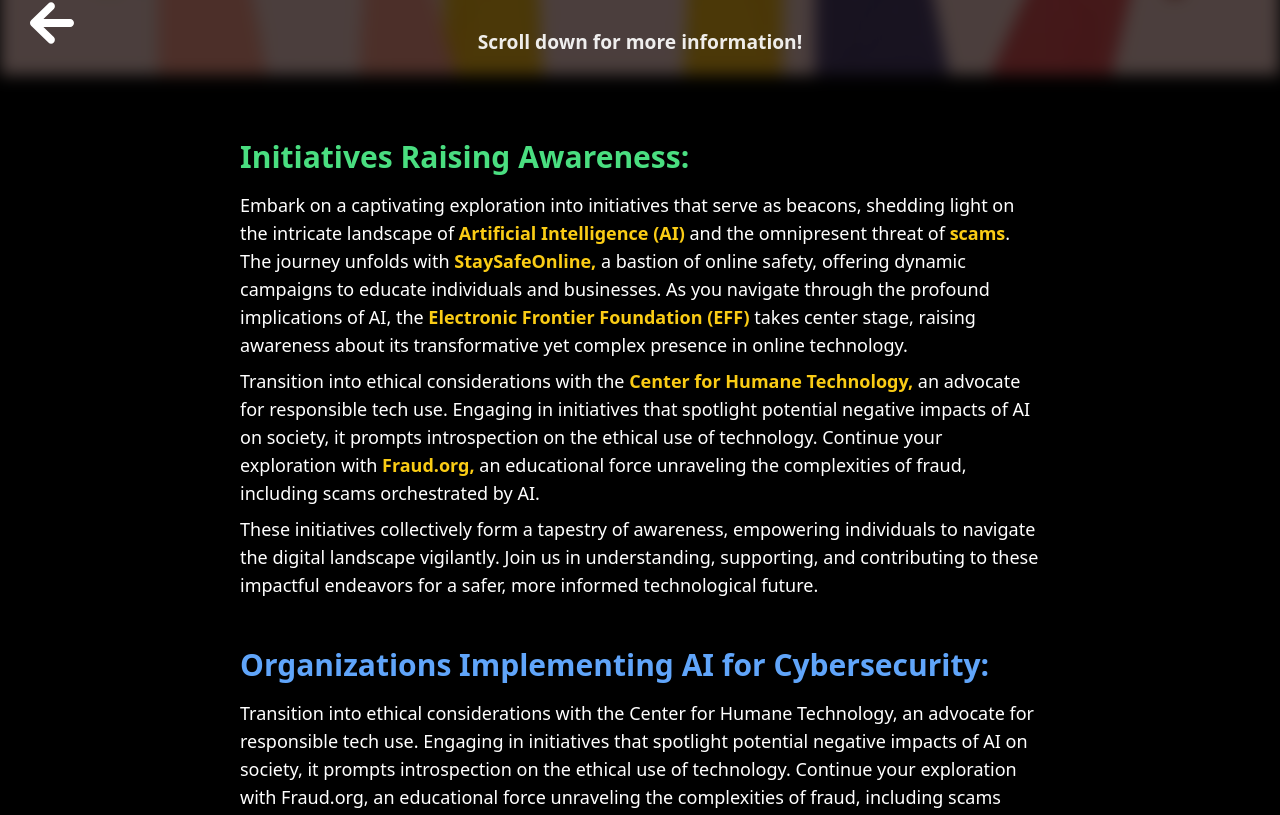
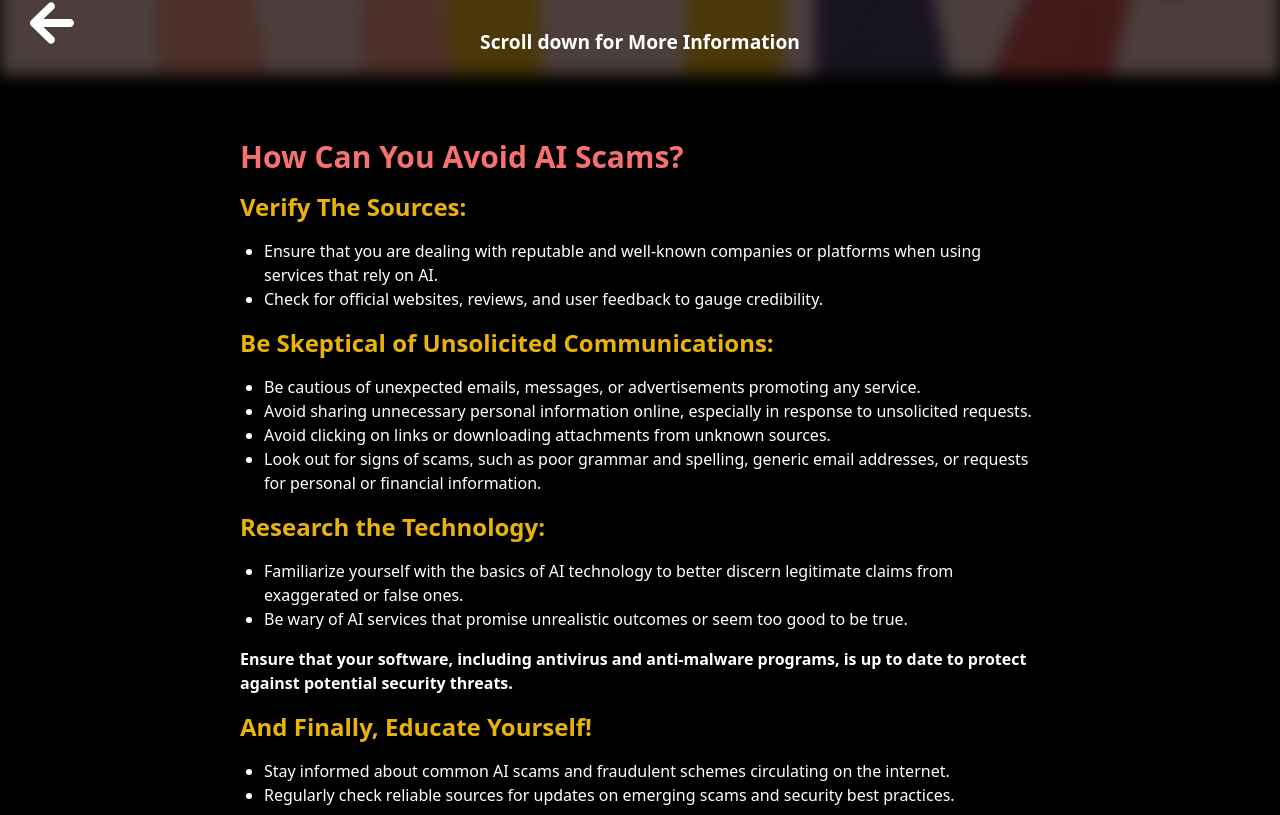
Before and after one commit to Rocky43007/sbu-101-website, a Next.js app: page /get-involved in a window 1280 px wide. Shown: the part 725-1540 px from the top of the page. Built offline with nearby package versions, Linux system fonts and the light colour scheme.

Commit message:
Content update
Updated the content so it would make a bit more sense.

```diff
--- a/pages/background.tsx
+++ b/pages/background.tsx
@@ -1,3 +1,4 @@
+/* eslint-disable react/no-unescaped-entities */
 import Image from 'next/image';
 import { IoMdArrowRoundBack } from 'react-icons/io';
 import Header from '../components/Header';
@@ -19,7 +20,7 @@
           </h2>
         </main>
         <h3 className="text-[1.5vmax] font-bold z-10 bottom-0 py-[10px] w-full flex items-center justify-center text-center animate-pulse">
-          Scroll down for more information!
+          Scroll down for More Information
         </h3>
         <button onClick={() => window.location.replace(window.location.origin)}>
           <IoMdArrowRoundBack size={'5vmax'} color="white" className="z-10 absolute bottom-0 left-0 m-[20px] hover:opacity-50" />
@@ -62,10 +63,11 @@
           Why the Public Should Care
         </h2>
         <p className="text-base mb-4 ">
-          The target audience for this campaign is anyone who uses the internet today; children and the elderly are particularly susceptible to virtual scams these days. Because of how prevalent it is today, we need the public to be more educated about these topics and companies and the government to do more on their part to strengthen <strong className="text-green-500">cybersecurity measures</strong>, enact robust regulations, and invest in technologies that can effectively detect and mitigate evolving threats. This issue connect both on a local scale and global scale as new AI scams can compromise an entire companies data that can include people&apos;s addresses, bank info and more.
+          The target audience for this campaign is <strong className="text-blue-500">anyone who uses the internet</strong>; children and the elderly are particularly susceptible to virtual scams these days. Because of increasing <strong className="text-blue-500">dependency on the internet</strong> today, we need the public to be more educated about these topics, and companies and the government to do more on their part to strengthen <strong className="text-orange-500">cybersecurity measures, enact robust regulations</strong>, and invest in technologies <strong className="text-purple-500"> that can effectively detect and mitigate evolving threats</strong>. This issue is a <strong className="text-yellow-500">local and global scale issue</strong>, as new AI scams can compromise an entire company's data which can include people's addresses, bank info, and more.
         </p>
+
         <p className="text-base ">
-          Companies should prioritize the integration of AI-driven security solutions to stay ahead of <strong className="text-red-500">cybercriminal tactics</strong>, while government agencies play a pivotal role in crafting and enforcing legislation that addresses the ethical use of AI and imposes consequences for malicious activities. By fostering a collaborative effort between individuals, businesses, and governmental bodies, we can collectively create a safer online environment, increasing our defenses against virtual scams.
+          Companies should prioritize the <strong className="text-orange-500">integration of AI-driven security solutions</strong> to stay ahead of <strong className="text-purple-500">cybercriminal tactics</strong>, while government agencies play a pivotal role in crafting and enforcing legislation that addresses the <strong className="text-blue-500">ethical use of AI</strong> and imposes consequences for <strong className="text-red-500">malicious activities</strong>. By fostering a <strong className="text-yellow-500">collaborative effort</strong> between <strong className="text-green-500">individuals</strong>, <strong className="text-teal-500">businesses</strong>, and <strong className="text-teal-500">governmental bodies</strong>, we can collectively create a <strong className="text-blue-500">safer online environment</strong>, increasing our defenses against <strong className="text-purple-500">virtual scams</strong>.
         </p>
 
         <div className="flex items-center justify-center p-[50px]">
--- a/pages/get-involved.tsx
+++ b/pages/get-involved.tsx
@@ -1,3 +1,4 @@
+/* eslint-disable react/no-unescaped-entities */
 import Image from 'next/image';
 import { IoMdArrowRoundBack } from 'react-icons/io';
 import Header from '../components/Header';
@@ -18,30 +19,60 @@
         </h2>
       </main>
       <h3 className="text-[1.5vmax] font-bold z-10 bottom-0 py-[10px] w-full flex items-center justify-center text-center animate-pulse">
-        Scroll down for more information!
+        Scroll down for More Information
       </h3>
       <button onClick={() => window.location.replace(window.location.origin)}><IoMdArrowRoundBack size={'5vmax'} color="white" className="z-10 absolute bottom-0 left-0 m-[20px] hover:opacity-50" /></button>
     </div>
     <div className="max-w-5xl mx-auto p-8 mt-8 rounded-md shadow-md text-white">
       <main className="flex flex-col lg:items-start lg:justify-start items-center justify-center flex-1 px-20 text-start">
         <div className="section mb-12 text-white">
+          <h2 className="text-3xl font-bold text-red-400 mb-4">How Can You Avoid AI Scams?</h2>
+          <h2 className="text-2xl font-bold mb-4 text-yellow-500">Verify The Sources:</h2>
+          <ul className="list-disc pl-6 mb-4">
+            <li>Ensure that you are dealing with reputable and well-known companies or platforms when using services that rely on AI.</li>
+            <li>Check for official websites, reviews, and user feedback to gauge credibility.</li>
+          </ul>
+
+          <h2 className="text-2xl font-bold mb-4 text-yellow-500">Be Skeptical of Unsolicited Communications:</h2>
+          <ul className="list-disc pl-6 mb-4">
+            <li>Be cautious of unexpected emails, messages, or advertisements promoting any service.</li>
+            <li>Avoid sharing unnecessary personal information online, especially in response to unsolicited requests.</li>
+            <li>Avoid clicking on links or downloading attachments from unknown sources.</li>
+            <li>Look out for signs of scams, such as poor grammar and spelling, generic email addresses, or requests for personal or financial information.</li>
+          </ul>
+
+          <h2 className="text-2xl font-bold mb-4 text-yellow-500">Research the Technology:</h2>
+          <ul className="list-disc pl-6 mb-4">
+            <li>Familiarize yourself with the basics of AI technology to better discern legitimate claims from exaggerated or false ones.</li>
+            <li>Be wary of AI services that promise unrealistic outcomes or seem too good to be true.</li>
+          </ul>
+
+          <p className="mb-4">
+            <strong>Ensure that your software, including antivirus and anti-malware programs, is up to date to protect against potential security threats.</strong>
+          </p>
+
+          <h2 className="text-2xl font-bold mb-4 text-yellow-500">And Finally, Educate Yourself!</h2>
+          <ul className="list-disc pl-6 mb-4">
+            <li>Stay informed about common AI scams and fraudulent schemes circulating on the internet.</li>
+            <li>Regularly check reliable sources for updates on emerging scams and security best practices.</li>
+          </ul>
+        </div>
+
+        <div className="section mb-12 text-white">
           <h2 className="text-3xl font-bold text-green-400 mb-4">Initiatives Raising Awareness:</h2>
-          <p className="text-lg mb-2">
-            Embark on a captivating exploration into initiatives that serve as beacons, shedding light on the intricate landscape of <strong className="text-yellow-400">Artificial Intelligence (AI)</strong> and the omnipresent threat of <strong className="text-yellow-400">scams</strong>. The journey unfolds with <strong className="text-yellow-400">StaySafeOnline,</strong> a bastion of online safety, offering dynamic campaigns to educate individuals and businesses. As you navigate through the profound implications of AI, the <strong className="text-yellow-400">Electronic Frontier Foundation (EFF)</strong> takes center stage, raising awareness about its transformative yet complex presence in online technology.
+          <p className="text-lg mb-4">
+            We recommend looking into initiatives that serve as beacons for learning, shedding light on the complex landscape of Artificial Intelligence (AI) and the resulting scams that come about its development. You can start by researching through StaySafeOnline, a well-known source for online safety, offering dynamic campaigns to educate individuals and businesses. As you navigate through the profound implications of AI, the Electronic Frontier Foundation (EFF) takes center stage, raising awareness about its transformative yet complex presence in online technology.
 
           </p>
-          <p className="text-lg mb-2">
-            Transition into ethical considerations with the <strong className="text-yellow-400">Center for Humane Technology,</strong> an advocate for responsible tech use. Engaging in initiatives that spotlight potential negative impacts of AI on society, it prompts introspection on the ethical use of technology. Continue your exploration with <strong className="text-yellow-400">Fraud.org,</strong> an educational force unraveling the complexities of fraud, including scams orchestrated by AI.
-          </p>
           <p className="text-lg">
-            These initiatives collectively form a tapestry of awareness, empowering individuals to navigate the digital landscape vigilantly. Join us in understanding, supporting, and contributing to these impactful endeavors for a safer, more informed technological future.
+            These initiatives collectively can increase one's awareness about the many scams out there and what initiatives are doing to bring about change. This is a way to empower individuals to navigate the digital landscape without the risk of becoming a victim of these issues. Join us in understanding, supporting, and contributing to these impactful endeavors for a safer, more informed technological future.
           </p>
         </div>
 
         <div className="section mb-12">
           <h2 className="text-3xl font-bold text-blue-400 mb-4">Organizations Implementing AI for Cybersecurity:</h2>
           <p className="text-lg mb-2">
-            Transition into ethical considerations with the Center for Humane Technology, an advocate for responsible tech use. Engaging in initiatives that spotlight potential negative impacts of AI on society, it prompts introspection on the ethical use of technology. Continue your exploration with Fraud.org, an educational force unraveling the complexities of fraud, including scams orchestrated by AI.
+            To learn about ethical considerations concerning AI another helpful source to go to is the Center for Humane Technology, an advocate for responsible tech use. Engaging in initiatives that spotlight the potential negative impacts of AI on society, prompts introspection on the ethical use of technology. For specificities about what frauds there are we recommend Fraud.org, an educational force unraveling the complexities of fraud, including scams orchestrated by AI.
           </p>
           <ul className="list-disc list-inside">
             <li className="mb-2">
--- a/pages/process.tsx
+++ b/pages/process.tsx
@@ -19,7 +19,7 @@
           </h2>
         </main>
         <h3 className="text-[1.5vmax] font-bold z-10 bottom-0 py-[10px] w-full flex items-center justify-center text-center animate-pulse">
-          Scroll down for more information!
+          Scroll down for More Information
         </h3>
         <button onClick={() => window.location.replace(window.location.origin)}>
           <IoMdArrowRoundBack size={'5vmax'} color="white" className="z-10 absolute bottom-0 left-0 m-[20px] hover:opacity-50" />
@@ -31,7 +31,7 @@
             In the advocacy of this campaign, potential stumbling blocks and obstacles arise from the <strong className="text-yellow-400">untested nature of AI development</strong>. While some companies and initiatives acknowledge the dangers, many aspects of AI remain uncharted territory in terms of research and development. The <strong className="text-blue-400">ever-evolving landscape of cyber threats</strong> adds another layer of complexity, with cybercriminals constantly adapting to new technologies.
           </p>
           <p className="text-lg mb-4">
-            The uncharted nature of AI brings forth a myriad of challenges that demand attention. From ethical concerns surrounding data privacy to the potential misuse of AI in various domains, addressing these issues requires a collective and proactive effort. <strong className="text-red-400">Cybersecurity</strong>, a paramount aspect of AI advocacy, is a dynamic battlefield where defenders must stay ahead of malicious actors exploiting vulnerabilities.
+            The lack of knowledge about artificial intelligence brings forth multiple concerns about the <strong className="text-purple-400">future of technology and its relationship to humans</strong>. From ethical concerns surrounding data privacy to the potential misuse of AI in various domains, addressing these issues requires a <strong className="text-orange-400">collective and proactive effort</strong>. Cybersecurity, a prevalent aspect of AI advocacy, is crucial for the safety of those on the internet, as the systems that can potentially endanger us on the internet are <strong className='text-blue-400'>the same systems that can aid us</strong> in reducing the risk as well.
           </p>
           <p className="text-lg">
             Distinguishing genuine concerns from <strong className="text-red-400">AI fearmongering</strong> is crucial, as some news may not represent new evidence concerning the development of artificial intelligence. Navigating these complexities necessitates a comprehensive approach involving ongoing research, collaboration, and <strong className="text-green-400">public awareness</strong>. Through initiatives that shed light on the intricacies of AI and scams, we empower individuals to navigate the digital landscape vigilantly and contribute to a safer, more informed technological future.
--- a/pages/sources.tsx
+++ b/pages/sources.tsx
@@ -20,7 +20,7 @@
           </h2>
         </main>
         <h3 className="text-2xl font-bold z-10 bottom-0 py-8 w-full flex items-center justify-center text-center animate-pulse">
-          Scroll down for more information!
+          Scroll down for More Information
         </h3>
         <button onClick={() => window.location.replace(window.location.origin)}>
           <IoMdArrowRoundBack size={'5vmax'} color="white" className="z-10 absolute bottom-0 left-0 m-4 hover:opacity-50" />
```
